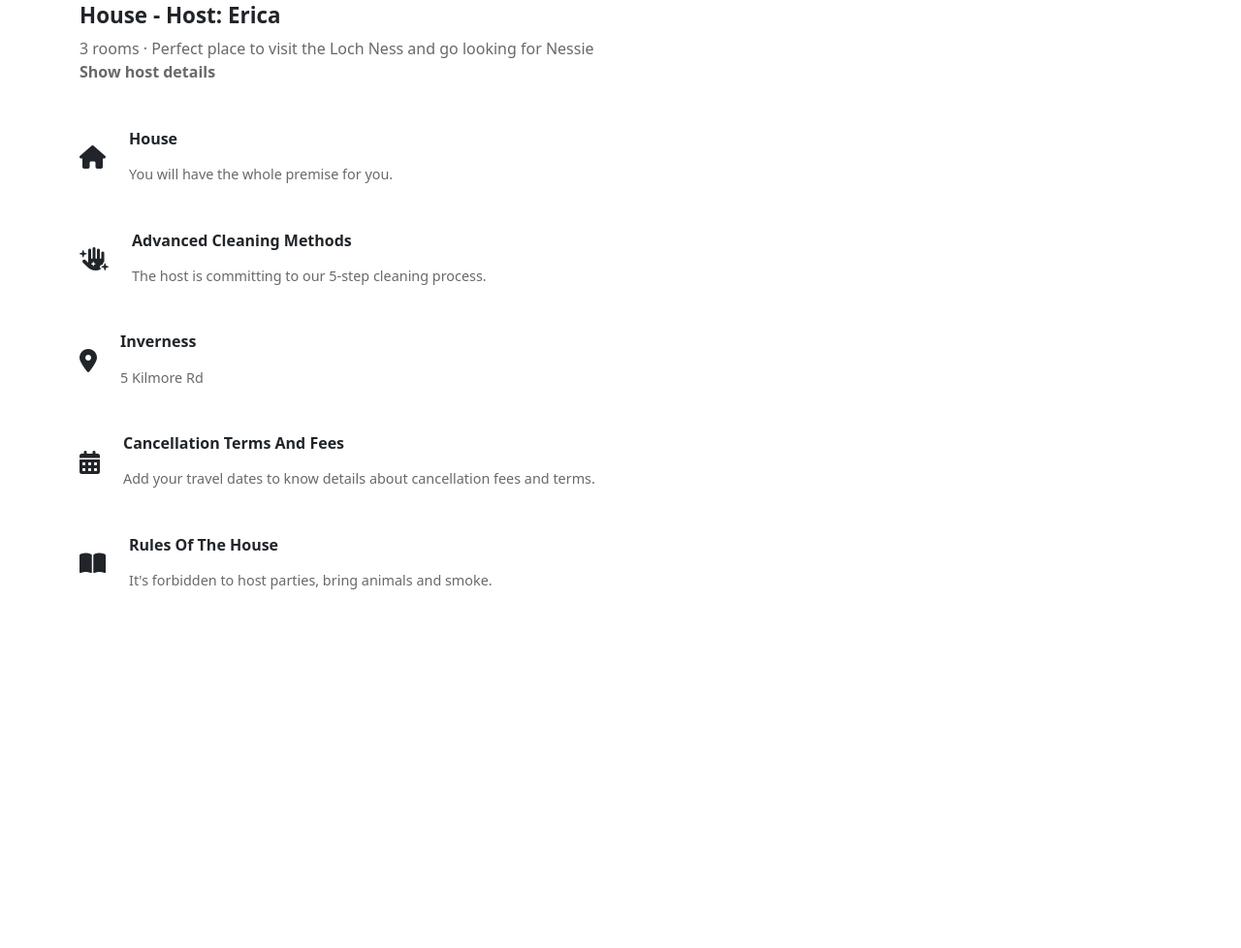
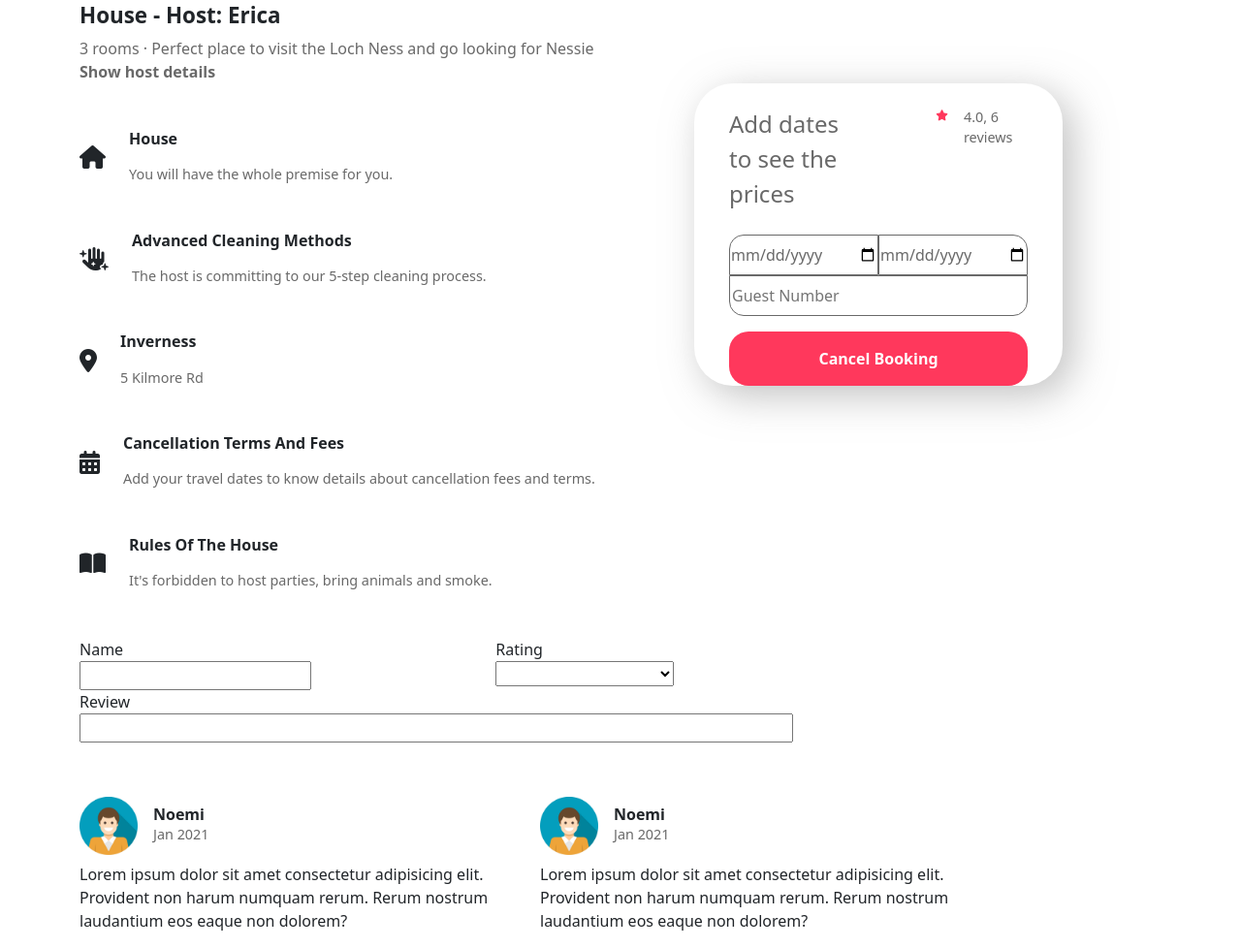
Before and after one commit to nes-pisati/BuildWeek-AirBnb-Team8, a plain HTML site: page index.html in a window 1280 px wide. Shown: the part 690-1668 px from the top of the page at 97% size. Before the commit the page ends 1300 px from the top, so only its background shows below. Drawn offline with nearby package versions, Linux system fonts and the light colour scheme.

Commit message:
second commit

```diff
--- a/css/style.css
+++ b/css/style.css
@@ -15,6 +15,19 @@ nav {
     text-decoration: none;
     color: rgb(31, 31, 31);
     font-size: 0.7em;
+}
+
+.language i {
+    color: #696969;
+}
+
+.burger i {
+    color: #696969;
+}
+
+.profile i {
+    font-size: 2em;
+    color: #696969;
 }
 
 h1 {
@@ -36,6 +49,8 @@ strong {
 }
 
 .main-image img {
+    min-height: 443px;
+    object-fit: cover;
     width: 100%;
     border-top-left-radius: 20px;
     border-bottom-left-radius: 20px;
@@ -92,10 +107,81 @@ h3 {
     font-size: 1.5em;
 }
 
+.reservation-form {
+    border-radius: 40px;
+    min-height: 290px;
+    height: fit-content;
+    box-shadow: 10px 10px 40px #88888884;
+    margin-right: 10%;
+}
+
+.reservation-form h5 {
+    font-size: 1.5em;
+    font-weight: 400;
+    color: #696969;
+    line-height: 150%;
+}
+
+.reservation-rate i {
+    font-size: 0.7em;
+    color: #FF385C;
+}
+
+.date-form input {
+    color: #696969;
+    border: 1px solid #696969;
+}
+
+.left-date-input {
+    border-top-left-radius: 15px;
+}
+
+.left-date-input:active {
+    border: 3px solid #FF385C;
+}
+
+.right-date-input {
+    border-top-right-radius: 15px;
+}
+
+.guest-input {
+    border-bottom-right-radius: 15px;
+    border-bottom-left-radius: 15px;
+}
+
+.booking-btn {
+    background-color: #FF385C;
+    border: none;
+    color: white;
+    font-weight: bold;
+    border-radius: 20px;
+}
+
+.review-field {
+    margin-bottom: 5%;
+}
+
+.profile-pic img {
+    max-height: 60px
+}
+
+.profile-info h6 {
+    font-weight: bold;
+}
+
+.profile-info p {
+    color: #696969;
+    font-size: 0.9em;
+}
+
+.review-text p {
+    color: #696969;
+}
+
 @media screen and (max-width:600px){
 
     .images-wrapper {
-        height: 500px!important;
+        height: 850px!important;
         display: flex;
         align-items: center;
     }
@@ -132,4 +218,8 @@ h3 {
     .image-four img {
         border-bottom-right-radius: 20px;
     }
+
+    .reservation-form {
+        margin-right: 0;
+    }
 }
--- a/index.html
+++ b/index.html
@@ -25,15 +25,14 @@
                         </div>
                         <div class="right-wrapper d-flex gap-3 align-items-center ">
                             <a href="#">Become a host</a>
-                            <div class="language" style="width: 22px; height: 22px; background-color: aqua;">
-
+                            <div class="language">
+                                <i class="fa-solid fa-globe"></i>
                             </div>
-
-                            <div class="burger" style="width: 22px; height: 22px; background-color: aqua;">
-
+                            <div class="burger ">
+                                <i class="fa-solid fa-bars"></i>
                             </div>
-                            <div class="profile" style="width: 22px; height: 22px; background-color: red;">
-
+                            <div class="profile">
+                                <i class="fa-solid fa-face-smile"></i>
                             </div>
                         </div>
                     </div>
@@ -91,8 +90,8 @@
                 </div>
             </div>
 
-            <div class="row general-info">
-                <div class="col-12 col-lg-6 d-flex flex-column ">
+            <div class="row general-info justify-content-center justify-content-lg-between  ">
+                <div class="col-12 col-lg-6 d-flex flex-column mb-5">
                     <div class="house d-flex align-items-center gap-4 mt-5 ">
                         <i class="fa-solid fa-house"></i>
                         <div>
@@ -129,9 +128,79 @@
                         </div>
                     </div>
                 </div>
+
+                <div class="col-10 col-lg-4 reservation-form" >
+                    <div class="d-flex justify-content-between mt-4 ">
+                        <h5 class="col-6 col-lg-5 ps-4 ">Add dates to see the prices</h5>
+                        <div class="reservation-rate d-flex col-5 col-lg-4  ">
+                            <i class="fa-solid fa-star mt-1"></i>
+                            <p class="m-0 ms-lg-3 ms-2">4.0, 6 reviews</p>
+                        </div>
+                    </div>
+                    <form action="#" class="d-flex flex-wrap ps-4 pe-4 mt-3 date-form">
+                        <input type="date" class="form-date col-6 pt-2 pb-2 left-date-input">
+                        <input type="date" class="form-date col-6 pt-2 pb-2 right-date-input">
+                        <input type="text" class="col-12 pt-2 pb-2 guest-input" placeholder="Guest Number">
+                        <button id="bookingBtn" class="booking-btn mt-3 col-12 pt-3 pb-3 ">Cancel Booking</button>
+                    </form>
+                </div>
             </div>
 
+            <div class="review-field row d-flex">
+                <form action="#" class="col-8 d-flex flex-wrap ">
+                    <div class="name col-7">
+                        <label for="name">Name</label><br>
+                        <input type="text" name="name" id="name" class="">
+                    </div>
+                    <div class="rating d-flex flex-column col-3 ">
+                        <label for="rating">Rating</label>
+                        <select name="rating" id="rating" class="">
+                            <option value="one">
+                                <i class="fa-solid fa-star mt-1"></i>
+                            </option>
+                            <option value="two"></option>
+                            <option value="three"></option>
+                            <option value="four"></option>
+                            <option value="five"></option>
+                        </select>
+                    </div>
+                    <div class="review d-flex flex-column col-12  ">
+                        <label for="review">Review</label>
+                        <input type="text" name="review" id="review" class=" ">
+                    </div>
+                </form>
+            </div>
 
+            <div class="reviews row ">
+                <div class="user-review col-12 col-lg-5 d-flex flex-column ">
+                    <div class="profile-info d-flex ">
+                        <div class="profile-pic">
+                            <img src="./airbnb-assets/assets/propic.png" alt="">
+                        </div>
+                        <div class="profile-text-info ms-3 d-flex flex-column justify-content-center ">
+                            <h6 class="m-0 ">
+                                Noemi
+                            </h6>
+                            <p class="m-0 "> Jan 2021</p>
+                        </div>
+                    </div>
+                    <p class="mt-2 ">Lorem ipsum dolor sit amet consectetur adipisicing elit. Provident non harum numquam rerum. Rerum nostrum laudantium eos eaque non dolorem?</p>
+                </div>
+                <div class="user-review col-12 col-lg-5 d-flex flex-column ">
+                    <div class="profile-info d-flex ">
+                        <div class="profile-pic">
+                            <img src="./airbnb-assets/assets/propic.png" alt="">
+                        </div>
+                        <div class="profile-text-info ms-3 d-flex flex-column justify-content-center ">
+                            <h6 class="m-0 ">
+                                Noemi
+                            </h6>
+                            <p class="m-0 "> Jan 2021</p>
+                        </div>
+                    </div>
+                    <p class="mt-2 ">Lorem ipsum dolor sit amet consectetur adipisicing elit. Provident non harum numquam rerum. Rerum nostrum laudantium eos eaque non dolorem?</p>
+                </div>
+            </div>
         </div>
     </main>
     <footer>
```
